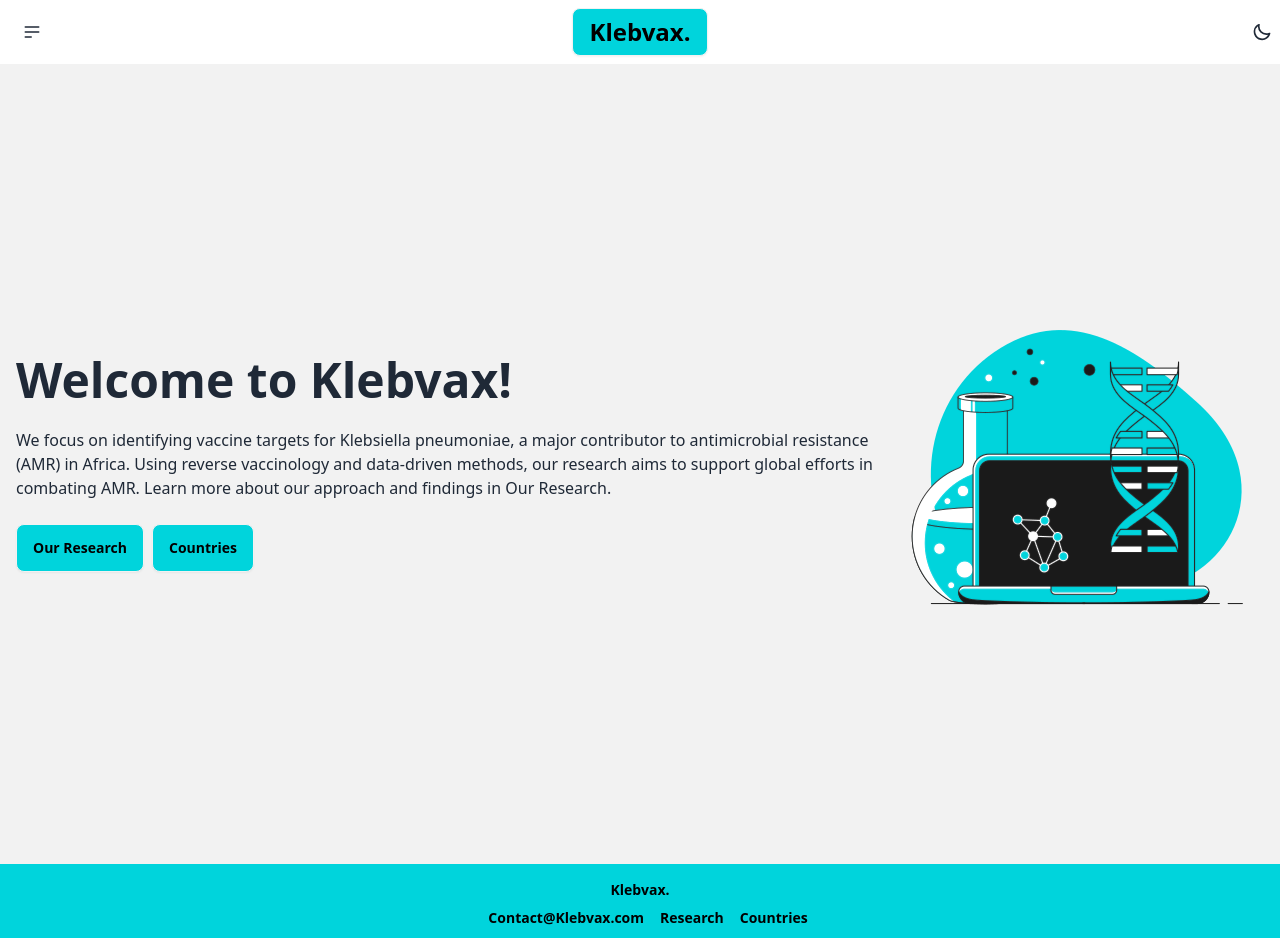
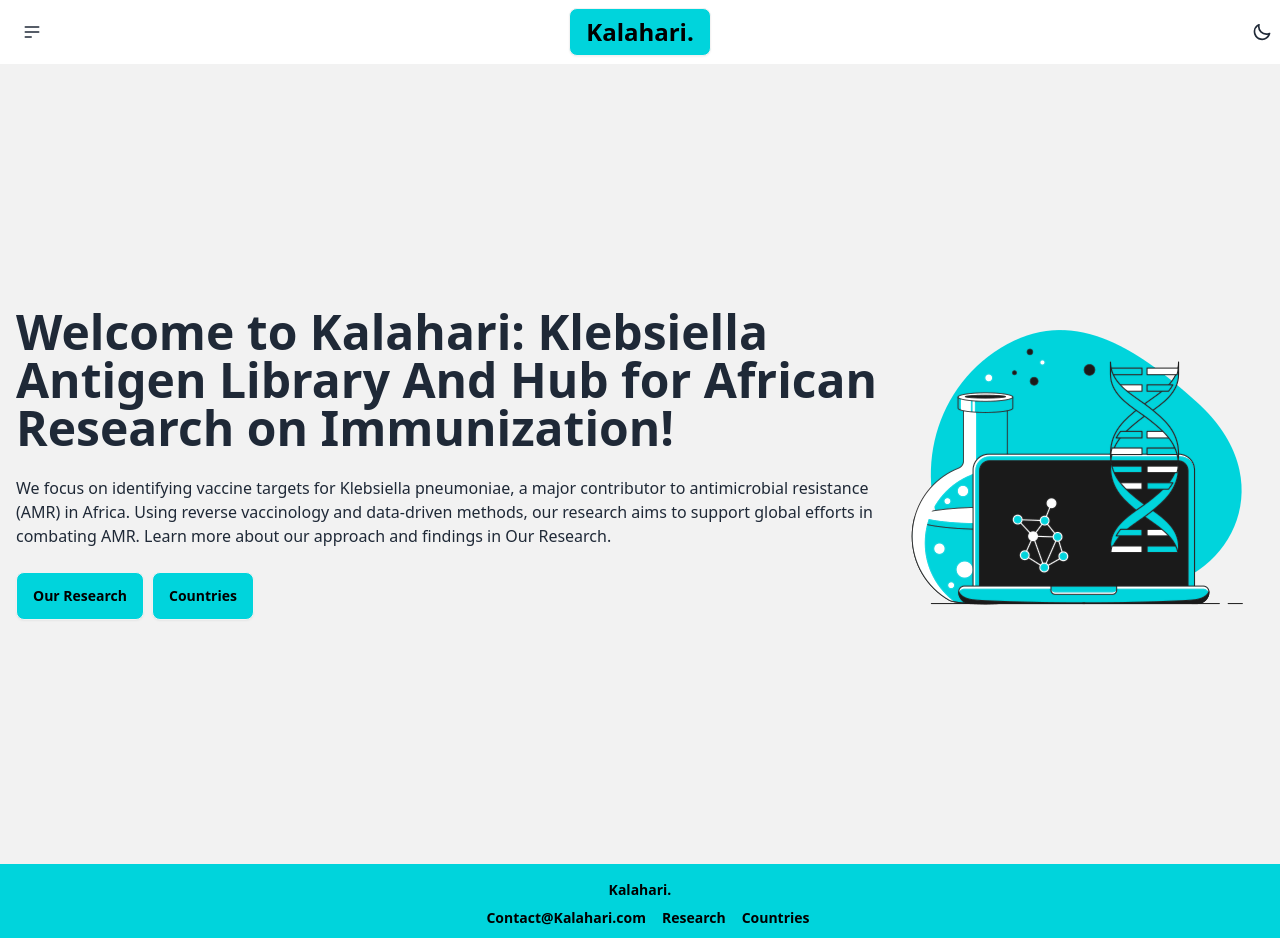
Before and after one commit to Aneousion/vivli, a Next.js app: page / in a window 1280 px wide. Shown: the top 938 px of the page. Built offline with nearby package versions, Linux system fonts and the light colour scheme.

Commit message:
change name

```diff
--- a/src/app/layout.tsx
+++ b/src/app/layout.tsx
@@ -4,7 +4,7 @@ import Navbar from '@/components/navbar';
 import Footer from '@/components/footer';
 
 export const metadata = {
-  title: 'Klebvax',
+  title: 'Kalahari',
   description: 'Potential Vaccine Candidates for Klebsiella Pneumoniae',
 };
 
--- a/src/components/footer.tsx
+++ b/src/components/footer.tsx
@@ -4,11 +4,11 @@ export default function Footer() {
         <>
             <footer className="footer footer-center bg-primary text-primary-content p-4">
                 <aside>
-                    <p className="font-bold">Klebvax.</p>
+                    <p className="font-bold">Kalahari.</p>
                     <nav className="grid grid-flow-col gap-4 font-bold">
 
                         <br />
-                        <a className="link link-hover">Contact@Klebvax.com</a>
+                        <a className="link link-hover">Contact@Kalahari.com</a>
                         <Link href="/research" className="link link-hover">Research</Link>
                         <Link href="/countries" className="link link-hover">Countries</Link>
                     </nav>
--- a/src/components/hero.tsx
+++ b/src/components/hero.tsx
@@ -9,7 +9,7 @@ export default function Hero() {
                         src="/taxi-biotechnology-research.png"
                         className="max-w-sm hue-rotate-240" />
                     <div>
-                        <h1 className="text-5xl font-bold">Welcome to Klebvax!</h1>
+                        <h1 className="text-5xl font-bold">Welcome to Kalahari: Klebsiella Antigen Library And Hub for African Research on Immunization!</h1>
                         <p className="py-6">
                             We focus on identifying vaccine targets for Klebsiella pneumoniae, a major contributor to antimicrobial resistance (AMR) in Africa. Using reverse vaccinology and data-driven methods, our research aims to support global efforts in combating AMR.
 
--- a/src/components/navbar.tsx
+++ b/src/components/navbar.tsx
@@ -37,7 +37,7 @@ export default function Navbar(): JSX.Element {
                 </div>
             </div>
             <div className="navbar-center">
-                <a className="btn bg text-2xl text-black">Klebvax.</a>
+                <a className="btn bg text-2xl text-black">Kalahari.</a>
             </div>
             <div className="navbar-end">
                 <label className="swap swap-rotate">
```
